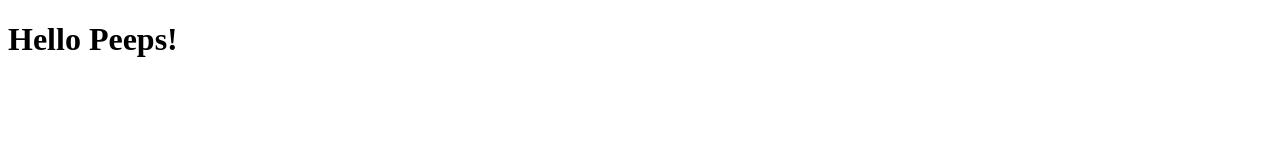
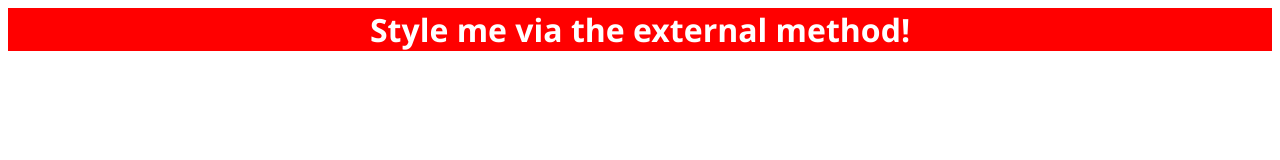
Before and after one commit to jpgore/css-exercises, a plain HTML site: page index.html in a window 1280 px wide. Drawn offline with Linux system fonts and the light colour scheme.

Commit message:
Add formatting

```diff
--- a/index.html
+++ b/index.html
@@ -3,10 +3,12 @@
 <head>
     <meta charset="UTF-8">
     <meta name="viewport" content="width=device-width, initial-scale=1.0">
-    <title>My First Website</title>
+    <title>External CSS Test</title>
+    <link rel="stylesheet" href="styles.css">
 </head>
 
 <body>
-    <h1>Hello Peeps!</h1>
+    <div>Style me via the external method!</div>
 </body>
+
 </html>
--- a/styles.css
+++ b/styles.css
@@ -0,0 +1,8 @@
+div {
+    color: white;
+    background-color: red;
+    font-family: 'Segoe UI', Tahoma, Geneva, Verdana, sans-serif;
+    font-size: 32px;
+    font-weight: bold;
+    text-align: center;
+ }
```
